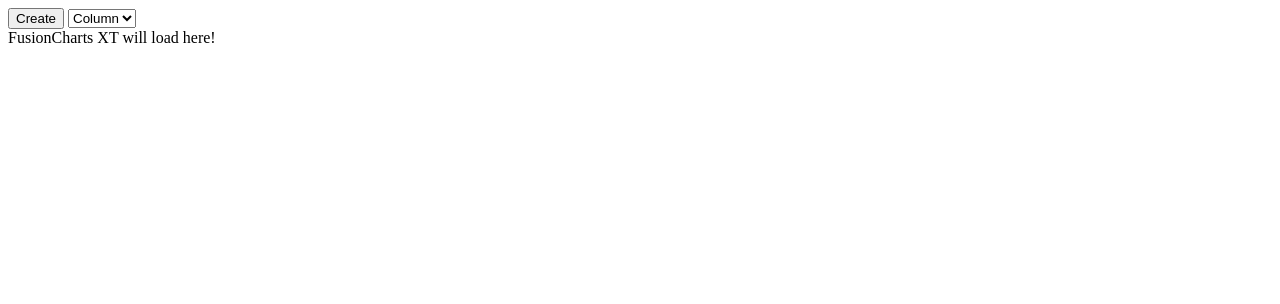
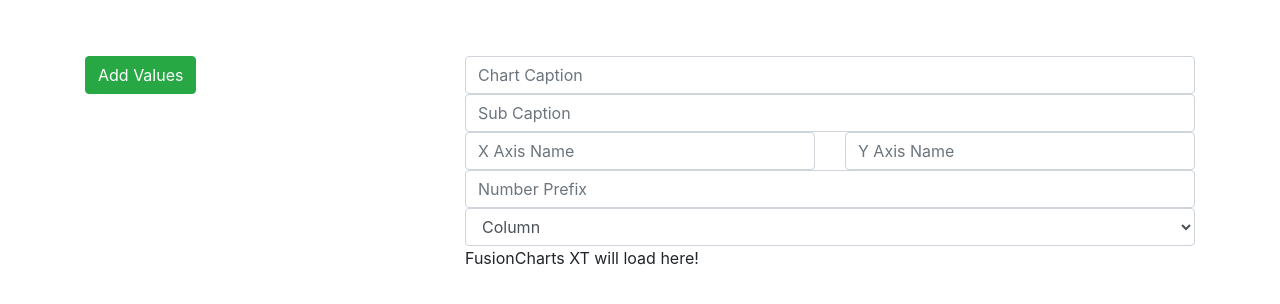
Before and after one commit to jitsarkar25/dyamicChart, a plain HTML site: page index.html in a window 1280 px wide. Drawn offline with nearby package versions, Linux system fonts and the light colour scheme.

Commit message:
made the basic UI

```diff
--- a/index.html
+++ b/index.html
@@ -1,20 +1,51 @@
 <html>
 <head>
+    <link rel=stylesheet href="bootstrap/css/bootstrap.min.css"/>
+    <link rel=stylesheet href="css/main.css"/>
     <script type="text/javascript" src="jquery-3.2.0.js"></script>
+    <script type="text/javascript" src="bootstrap/js/bootstrap.min.js"></script>
     <script type="text/javascript" src="fusioncharts/fusioncharts.js"></script>
     <script type="text/javascript" src="fusioncharts/themes/fusioncharts.theme.fint.js"></script>
     <script type="text/javascript" src="app.js"></script>
     </head>
-    <body>
-        <button id="createdata" onclick="addclick();">Create</button>
+    <body class="container">
+        <center>
+        <h1 style="color:white;"> Dynamic Charts</h1>
+        </center>
+        <div class="row">
+        <div class="col-md-4" >
+       <div id="datainputcontainer"></div>
+             <button id="createdata" class="btn-success btn-large btn inputlabel" >Add Values</button>
+        </div>
 
+        <div class="col-md-8">
+      <input type="text" id="caption" placeholder="Chart Caption" class="inputlabel form-control"/>
+        <input type="text" id="subcaption" placeholder="Sub Caption" class="inputlabel form-control"/>
+            <div class="row">
+            <div class="col-md-6">
 
-        <select id="typeselect">
+                <input type="text" id="xaxis" placeholder="X Axis Name" class="inputlabel form-control"/>
+                </div>
+                <div class="col-md-6">
+
+                <input type="text" id="yaxis" placeholder="Y Axis Name" class="inputlabel form-control"/>
+                </div>
+            </div>
+              <input type="text" id="numberprefix" placeholder="Number Prefix" class="inputlabel form-control"/>
+            <select class="form-control inputlabel" id="typeselect">
         <option val="column2d">Column</option>
             <option val="bar2d">Bar</option>
             <option val="pie2d">Pie</option>
         </select>
-        <div id="datainputcontainer"></div>
-          <div id="chartContainer">FusionCharts XT will load here!</div>
+            <div class="row">
+            <div class="col-md-12">
+                <div id="chartcontainer">FusionCharts XT will load here!</div>
+                </div>
+
+            </div>
+
+        </div>
+        </div>
+
     </body>
 </html>
```
